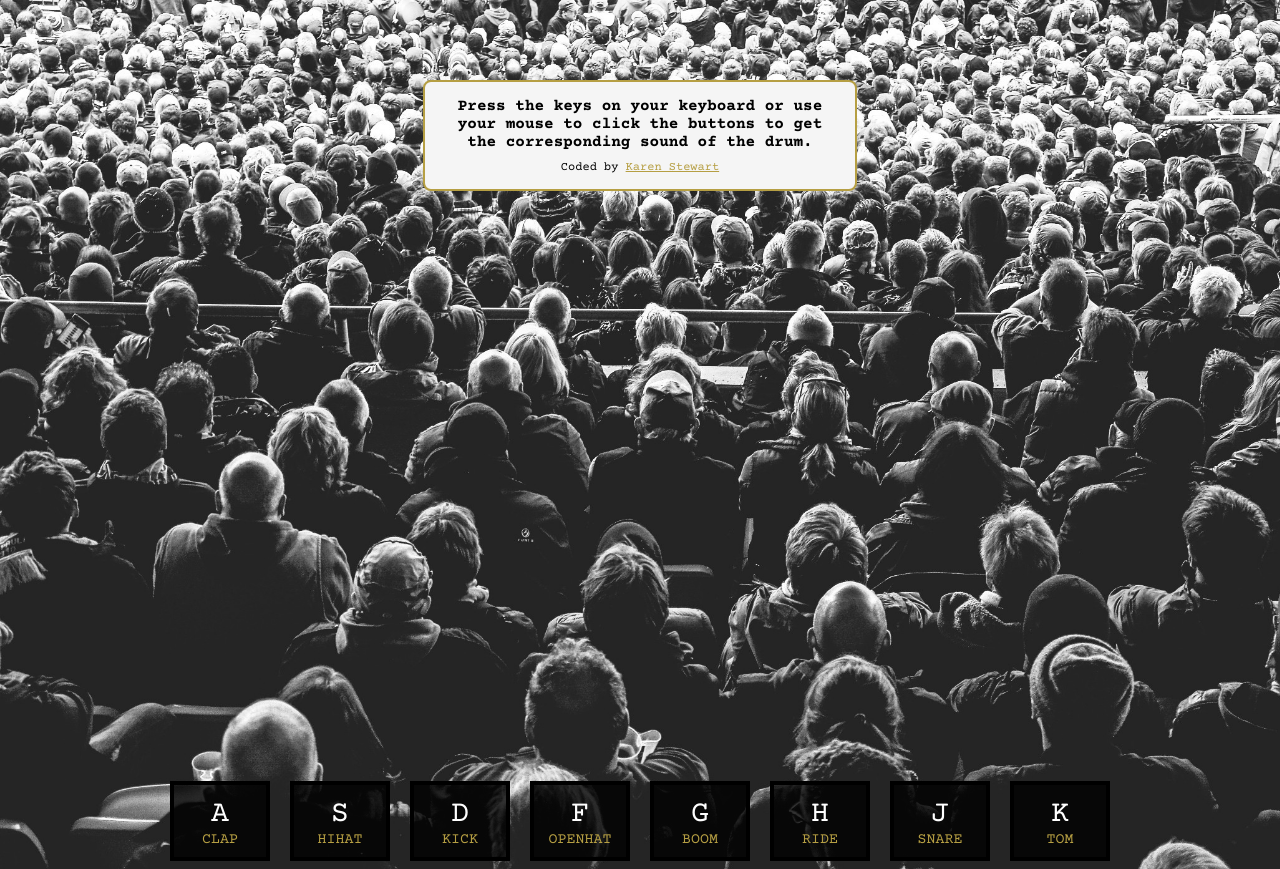
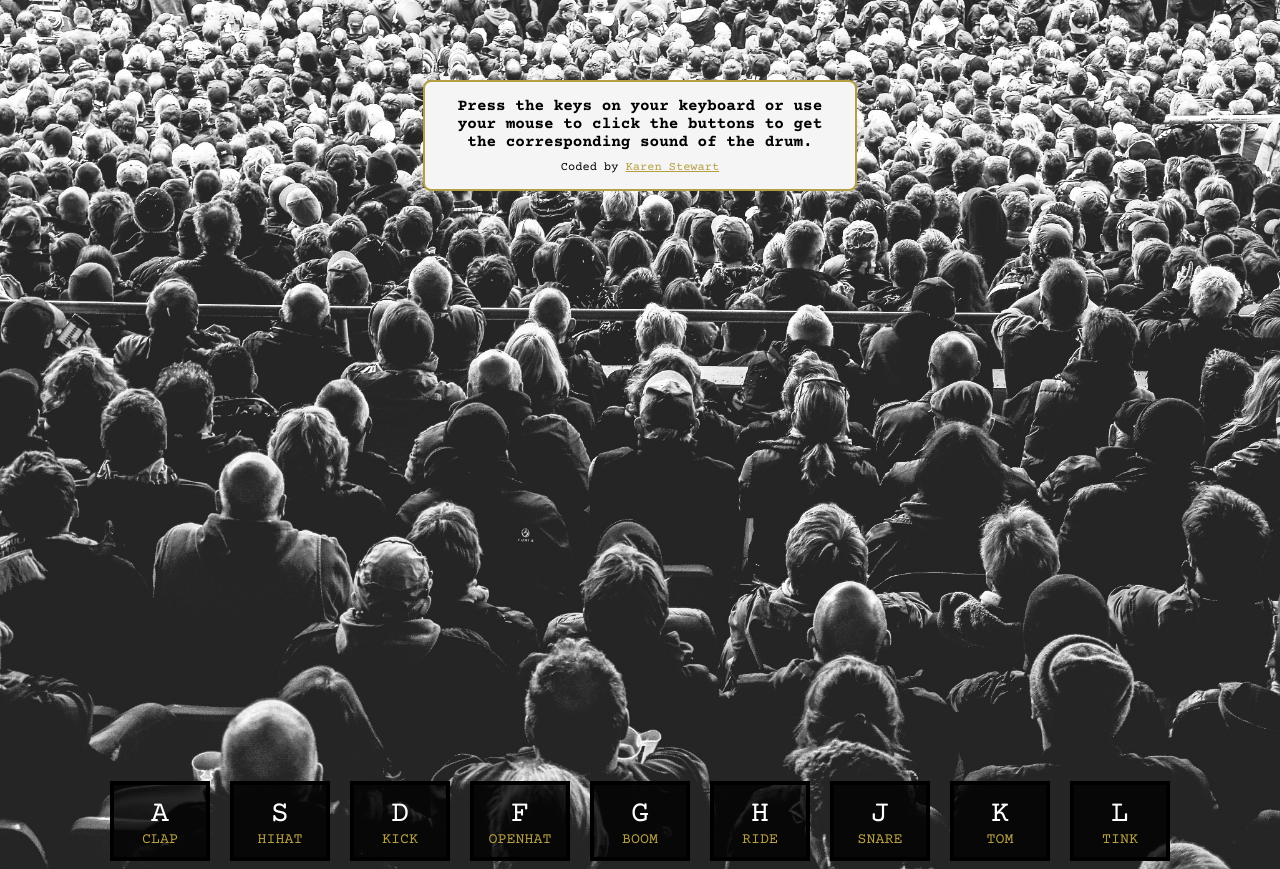
Before and after one commit to KarenStewart1/drum-kit-react, a React (Create React App) app: page / in a window 1280 px wide. Built offline with nearby package versions, Linux system fonts and the light colour scheme.

Commit message:
fix soundfile issue (tink.wav)

```diff
--- a/src/Drums.js
+++ b/src/Drums.js
@@ -20,6 +20,7 @@ export default function Drums() {
     { soundFile: ride, word: "ride", letter: "h" },
     { soundFile: snare, word: "snare", letter: "j" },
     { soundFile: tom, word: "tom", letter: "k" },
+    { soundFile: tink, word: "tink", letter: "l" },
   ];
 
   function playSound(letter) {
```
